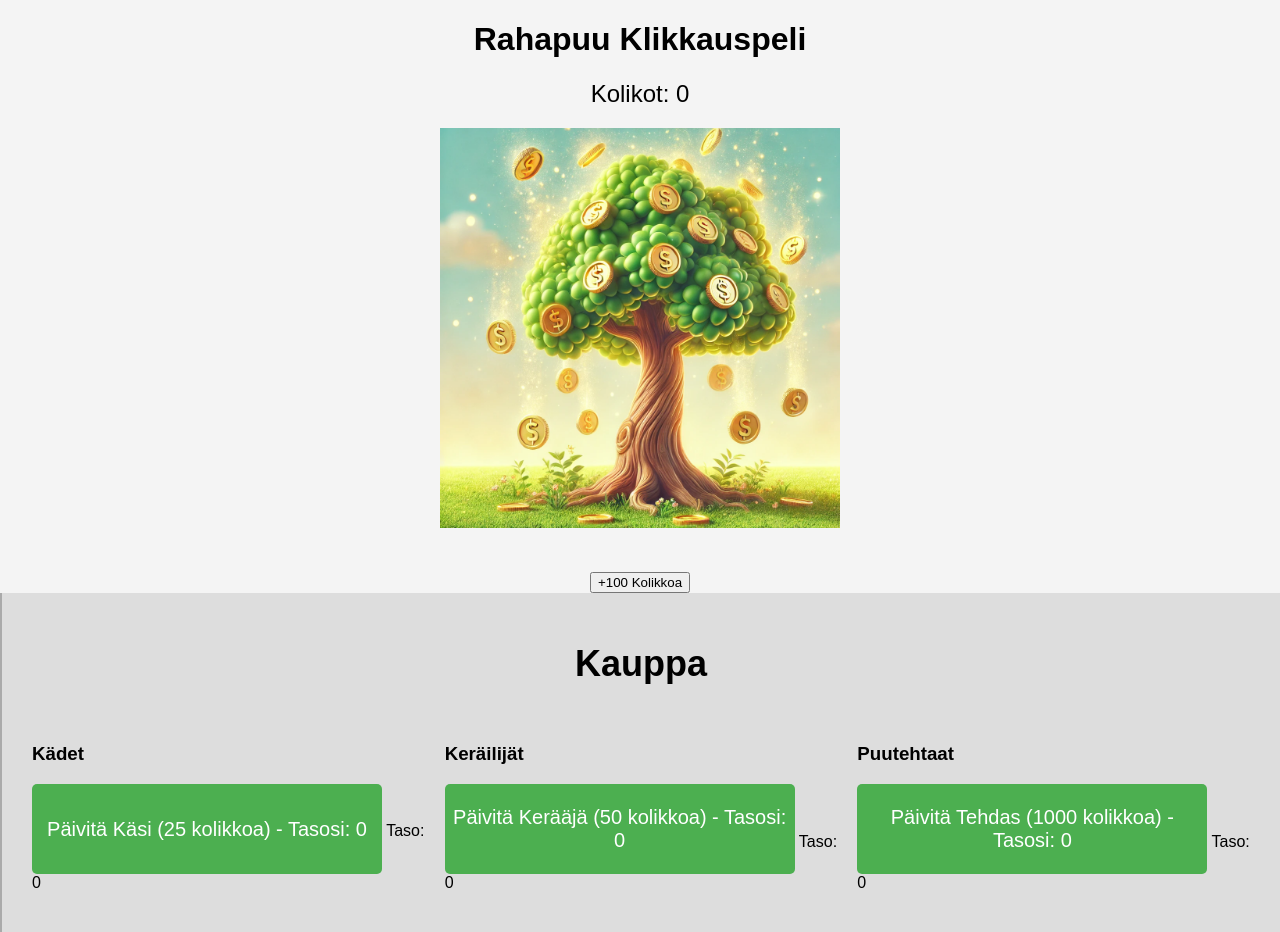
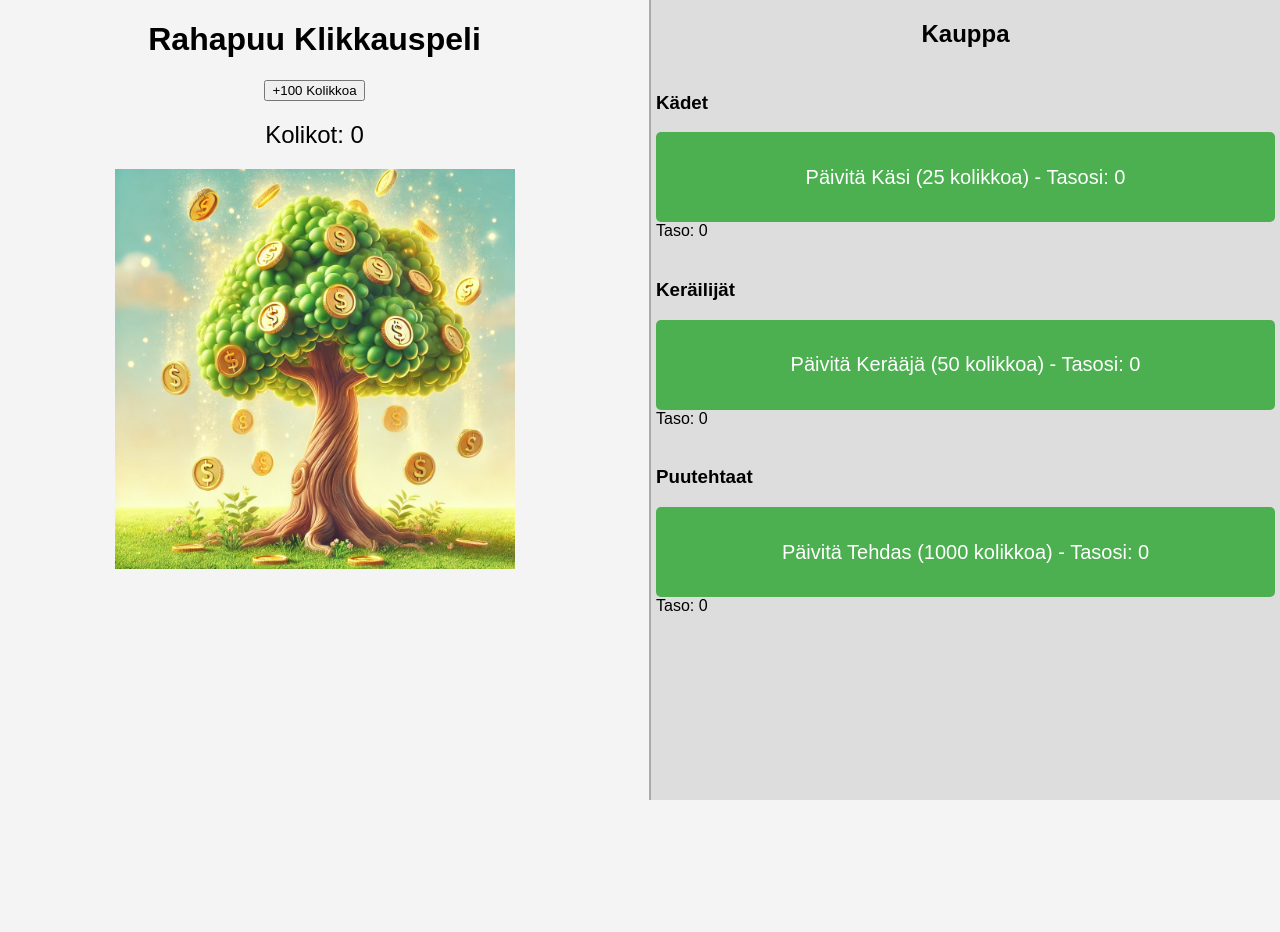
Before and after one commit to Nicler2007/Clicker-peli, a plain HTML site: page index.html in a window 1280 px wide. After the commit the page ends 840 px from the top, so only its background shows below. Drawn offline with Linux system fonts and the light colour scheme.

Commit message:
Kauppa ja game-container vierekkäin

```diff
--- a/index.html
+++ b/index.html
@@ -11,17 +11,15 @@
     <audio id="coinSound" src="audio/coin-drop-229314.mp3"></audio>
     <audio id="cashSound" src="audio/cash-register-kaching-sound-effect-125042.mp3"></audio>
 
+    <div class="container">
+
         <div id="game-container">
             <h1>Rahapuu Klikkauspeli</h1>
+            <button id="cheatButton">+100 Kolikkoa</button>
             <p id="counter">Kolikot: 0</p>
             <img id="money-tree" src="img/DALL·E 2025-03-17 10.35.21 - Rahapuu.webp" alt="Rahapuu">
         </div>
 
-    <div id="hand-container" style="display: none;">
-        <img id="hand" src="img/depositphotos_365484694-käsi.jpg" alt="Liikkuva käsi">
-    </div>
-
-    <button id="cheatButton">+100 Kolikkoa</button>
 
         <div id="shop-container">
             <h2>Kauppa</h2>
@@ -58,6 +56,19 @@
                 </div>
             </div>
         </div>
+    </div>
+
+
+
+
+
+
+
+
+
+    <div id="hand-container" style="display: none;">
+        <img id="hand" src="img/depositphotos_365484694-käsi.jpg" alt="Liikkuva käsi">
+    </div>
 
     <script src="Js/main.js"></script>
 </body>
--- a/style/style.css
+++ b/style/style.css
@@ -9,41 +9,42 @@ body {
     margin: 0;
 }
 
+#game-container, #shop-container {
+    height: 100vh;
+    flex: 1; /* Jaa tila tasaisesti */
+    max-width: 50%; /* Rajoita elementtien leveys */
+    box-sizing: border-box; /* Sisällytä padding ja border elementin kokoon */
+}
+
 #game-container {
     text-align: center;
     margin-bottom: 40px; /* Lisää väli pelin ja kaupan väliin */
+
 }
-
 
 #shop-container {
     background-color: #ddd;
-    padding: 20px;
     border-left: 2px solid #aaa;
+}
+
+.shop-columns {
     display: flex;
     flex-direction: column;
-    align-items: center;
-}
-#shop-container h2 {
-    font-size: 36px;
-    margin-bottom: 40px; /* Lisää tilaa kaupan otsikon alle */
-}
-.shop-columns {
-    display: flex;
     justify-content: space-between;
     width: 100%;
 }
 .shop-column {
     flex: 1;
-    margin: 0 10px; /* Väli sarakkeiden välillä */
+    padding: 5px;
 }
 .shop-item {
     position: relative; /* Asetetaan suhteellinen positio, jotta kuvaus voi tulla oikein */
-    margin-bottom: 20px;
+    margin-bottom: 10px
 }
 
 
 .info-button {
-    width: 350px;
+    width: 100%;
     height: 90px;
     font-size: 20px;
     padding: 5px;
@@ -131,3 +132,10 @@ body {
     font-size: 24px;
     margin: 20px;
 }
+
+.container {
+    display: flex;
+    justify-content: space-between;
+    align-items: flex-start;
+    gap: 20px;
+}
```
Lines whose indentation alone changed are shown as unchanged.
